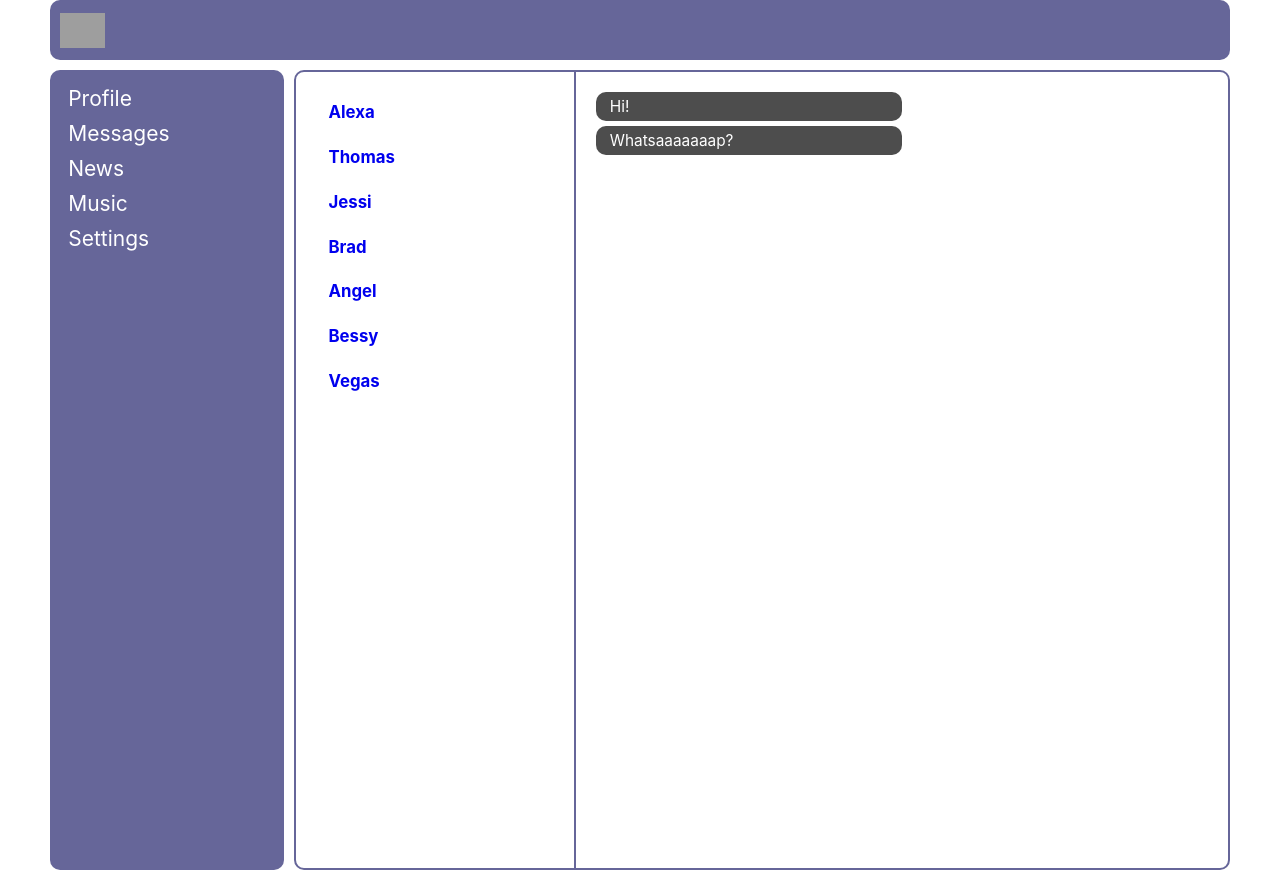
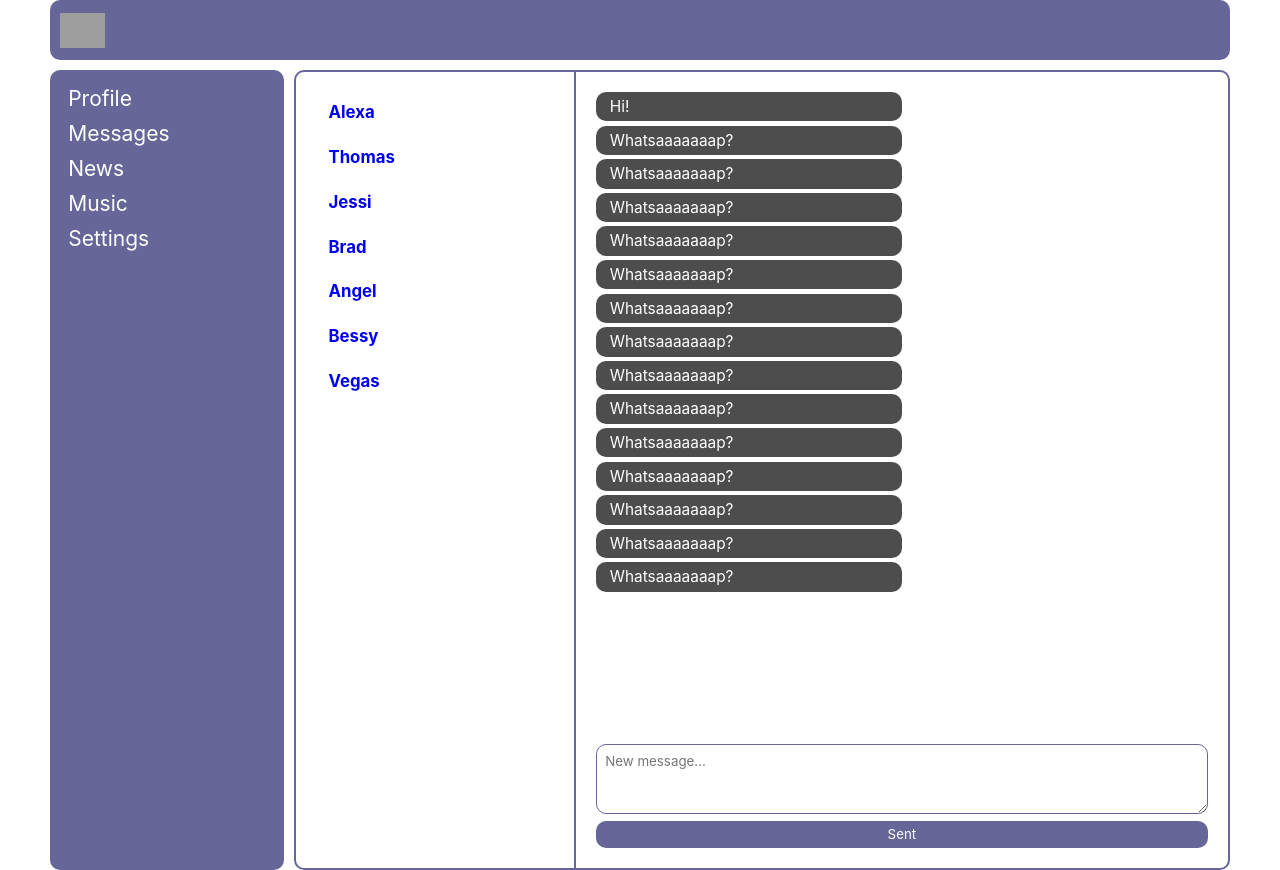
Before and after one commit to Aluminaze/social-network, a React (Create React App) app: page /dialogs in a window 1280 px wide. Built offline with nearby package versions, Linux system fonts and the light colour scheme; grey boxes are pictures that could not be loaded.

Commit message:
Created :> state.js, Added onClick functional for posts and messages

```diff
--- a/src/components/Dialogs/Dialogs.jsx
+++ b/src/components/Dialogs/Dialogs.jsx
@@ -8,13 +8,29 @@ const Dialogs = (props) => {
     let dialogsItems = props.dialogsData.map(item => <DialogItem name={item.name} id={item.id} />)
     let messageItems = props.messagesData.map(msg => <Message message={msg.message} />)
 
+    let newMessageElement = React.createRef();
+
+    let sentNewMessage = () => {
+        let text = newMessageElement.current.value;
+
+        if(text) {
+            alert(text);
+        }
+    }
+
     return (
         <section className={style.dialogs}>
             <div className={style.dialogs__list}>
                 {dialogsItems}
             </div>
             <div className={style.dialogs__messages}>
-                {messageItems}
+                <div className={style.dialogs__messages__list}>
+                    {messageItems}
+                </div>
+                <div className={style.newMessage__form}>
+                    <textarea ref={newMessageElement} className={style.newMessage__form__text} placeholder="New message..."></textarea>
+                    <button onClick={ sentNewMessage } className={style.newMessage__form__button}>Sent</button>
+                </div>
             </div>
         </section>
     )
--- a/src/components/Dialogs/Dialogs.module.css
+++ b/src/components/Dialogs/Dialogs.module.css
@@ -17,10 +17,39 @@
 }
 
 .dialogs__messages {
+	display        : flex;
+	flex-direction : column;
+	justify-content: space-between;
+	height         : 100%;
+	flex-basis     : 70%;
+	height         : 100%;
+	font-size      : 1.1rem;
+	padding        : 20px;
+}
+
+.dialogs__messages__list{
+	height: 100%;
+	overflow: scroll;
+	margin-bottom: 1rem;
+}
+
+.newMessage__form {
 	display       : flex;
 	flex-direction: column;
-	flex-basis    : 70%;
-	height        : 100%;
-	font-size     : 1.1rem;
-	padding       : 20px;
 }
+
+.newMessage__form__text {
+	border       : 1px solid #666699;
+	border-radius: 10px;
+	width        : 100%;
+	height       : 70px;
+	padding      : 0.6rem;
+	margin: 0.5rem 0;
+}
+
+.newMessage__form__button {
+	background-color: #666699;
+	color           : white;
+	padding         : .4rem;
+	border-radius   : 10px;
+}
--- a/src/components/Profile/Posts/Posts.jsx
+++ b/src/components/Profile/Posts/Posts.jsx
@@ -5,15 +5,22 @@ import Post from './Post/Post';
 
 
 const Posts = (props) => {
+  let newPostElement = React.createRef();
+
+  let addPost = () => {
+    let text = newPostElement.current.value;
+    alert(`${text}`)
+  }
+
   let postsItems = props.postsData.map(post => <Post profile="I'm" message={post.message} likes={post.likes} />)
 
   return (
     <div className={style.profile__posts}>
       <div className={style.posts__header}>My posts</div>
-      <form className={style.posts__form}>
-        <textarea className={style.posts__form__input} type="text" placeholder="What is new?"></textarea>
-        <input className={style.posts__form__submit} type="submit" value="Add post"></input>
-      </form>
+      <div className={style.posts__form}>
+        <textarea ref={newPostElement} className={style.posts__form__input} type="text" placeholder="What is new?"></textarea>
+        <button onClick = { addPost } className={style.posts__form__submit}>Add post</button>
+      </div>
         {postsItems}
     </div>
   )
--- a/src/index.js
+++ b/src/index.js
@@ -3,32 +3,11 @@ import ReactDOM from 'react-dom';
 import './index.css';
 import App from './App';
 import * as serviceWorker from './serviceWorker';
-
-let data = {
-  posts: [
-    { id: 0, message: "I'm create this application with React technology!", likes: 23 },
-    { id: 0, message: "It's my second post on my page :)", likes: 12 },
-    { id: 0, message: "It's my first post on my page. WoW!!!", likes: 5 },
-    { id: 0, message: "Hi!", likes: 1 }
-  ],
-  messages: [
-    { id: 1, message: "Hi!" },
-    { id: 2, message: "Whatsaaaaaaap?" }
-  ],
-  dialogs: [
-    { id: 1, name: "Alexa" },
-    { id: 2, name: "Thomas" },
-    { id: 3, name: "Jessi" },
-    { id: 4, name: "Brad" },
-    { id: 5, name: "Angel" },
-    { id: 6, name: "Bessy" },
-    { id: 7, name: "Vegas" }
-  ]
-}
+import state from './redux/state.js';
 
 ReactDOM.render(
   <React.StrictMode>
-    <App receivedData={data} />
+    <App receivedData={state} />
   </React.StrictMode>,
   document.getElementById('root')
 );
--- /dev/null
+++ b/src/redux/state.js
@@ -0,0 +1,36 @@
+let state = {
+    posts: [
+        { id: 0, message: "I'm create this application with React technology!", likes: 23 },
+        { id: 0, message: "It's my second post on my page :)", likes: 12 },
+        { id: 0, message: "It's my first post on my page. WoW!!!", likes: 5 },
+        { id: 0, message: "Hi!", likes: 1 }
+    ],
+    messages: [
+        { id: 1, message: "Hi!" },
+        { id: 2, message: "Whatsaaaaaaap?" },
+        { id: 2, message: "Whatsaaaaaaap?" },
+        { id: 2, message: "Whatsaaaaaaap?" },
+        { id: 2, message: "Whatsaaaaaaap?" },
+        { id: 2, message: "Whatsaaaaaaap?" },
+        { id: 2, message: "Whatsaaaaaaap?" },
+        { id: 2, message: "Whatsaaaaaaap?" },
+        { id: 2, message: "Whatsaaaaaaap?" },
+        { id: 2, message: "Whatsaaaaaaap?" },
+        { id: 2, message: "Whatsaaaaaaap?" },
+        { id: 2, message: "Whatsaaaaaaap?" },
+        { id: 2, message: "Whatsaaaaaaap?" },
+        { id: 2, message: "Whatsaaaaaaap?" },
+        { id: 2, message: "Whatsaaaaaaap?" }
+    ],
+    dialogs: [
+        { id: 1, name: "Alexa" },
+        { id: 2, name: "Thomas" },
+        { id: 3, name: "Jessi" },
+        { id: 4, name: "Brad" },
+        { id: 5, name: "Angel" },
+        { id: 6, name: "Bessy" },
+        { id: 7, name: "Vegas" }
+    ]
+}
+
+export default state;
```
